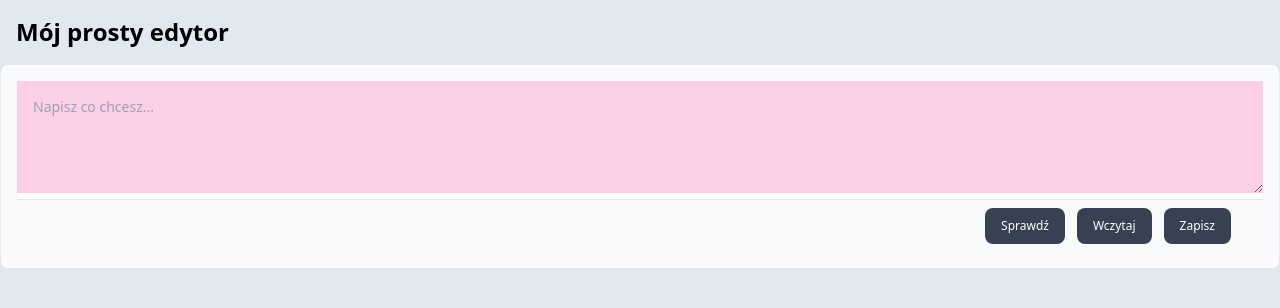
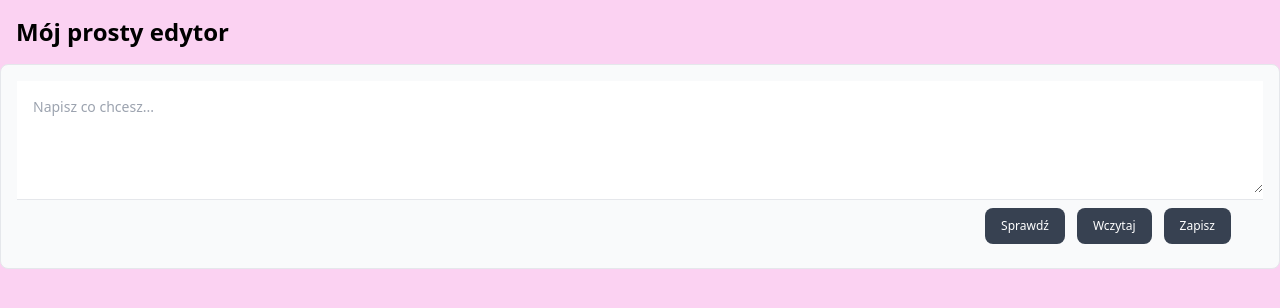
Before and after one commit to moniabysiak/simple-editor, a website built with Parcel: page src/index.html in a window 1280 px wide. Built offline with nearby package versions, Linux system fonts and the light colour scheme.

Commit message:
adding color pink

```diff
--- a/src/index.html
+++ b/src/index.html
@@ -6,7 +6,7 @@
     <title>Edytor</title>
     <link href="./index.css" rel="stylesheet">
 </head>
-<body class="bg-slate-200">
+<body class="bg-pink">
     <h1 class=" p-4 first-line:text-2xl font-bold">
         Mój prosty edytor
     </h1>
--- a/tailwind.config.js
+++ b/tailwind.config.js
@@ -4,7 +4,11 @@ module.exports = {
     "./src/**/*.{html,js,ts,jsx,tsx}",
   ],
   theme: {
-    extend: {},
+    extend: {
+      colors: {
+        'pink': '#FBD2F2'
+      },
+    },
   },
   plugins: [],
   safelist: ['text-red-500', 'text-green-500', 'text-blue-500'],
```
